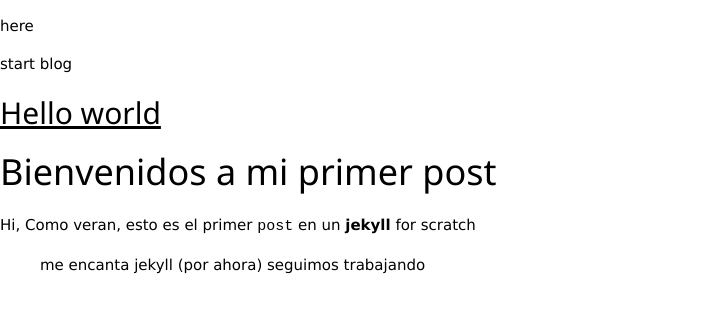
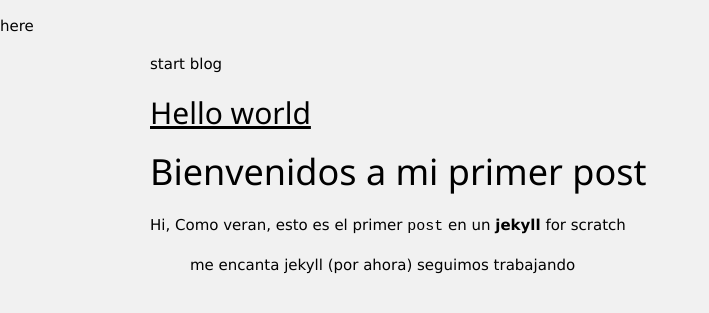
Before and after one commit to lordvalor/vlozadadotcom.github.io, a Jekyll site: the page built from index.html, in a window 1280 px wide. Shown: the top 313 px of the page, without its empty margins (0-709 px from the left). Built offline with Jekyll 4.4.1, drawn with Linux system fonts in a browser that asks for light colours; nearby versions of some CDN libraries.

Commit message:
add several tools

```diff
--- a/_layouts/base.html
+++ b/_layouts/base.html
@@ -3,8 +3,9 @@
 <head>
 {% include head.html %}
 </head>
-<body>
+<body class="w3-light-grey">
 <p>here</p>
+<div class="w3-content">
 <p>start blog</p>
 {% for post in site.posts %}
 <h2><a href="{{ page.baseurl }}/{{ post.title }}">{{ post.title }}</a></h2>
@@ -12,5 +13,6 @@
 {{ post.content }}
 </div>
 {% endfor %}
+</div>
 </body>
 </html>
```
